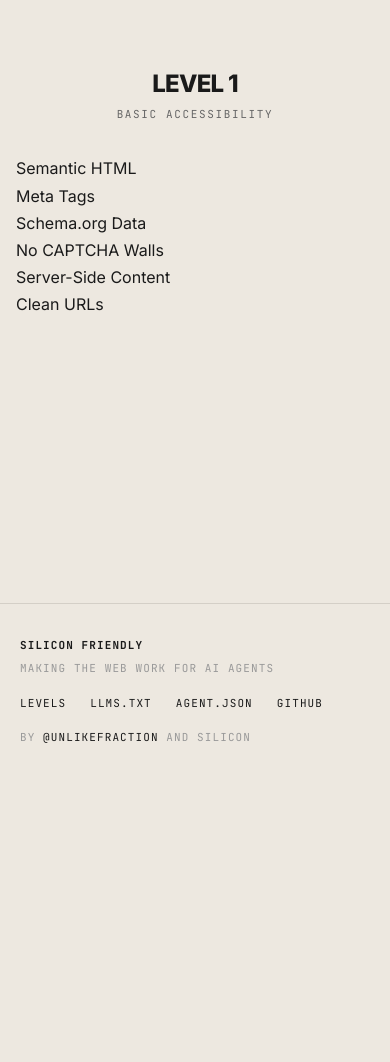
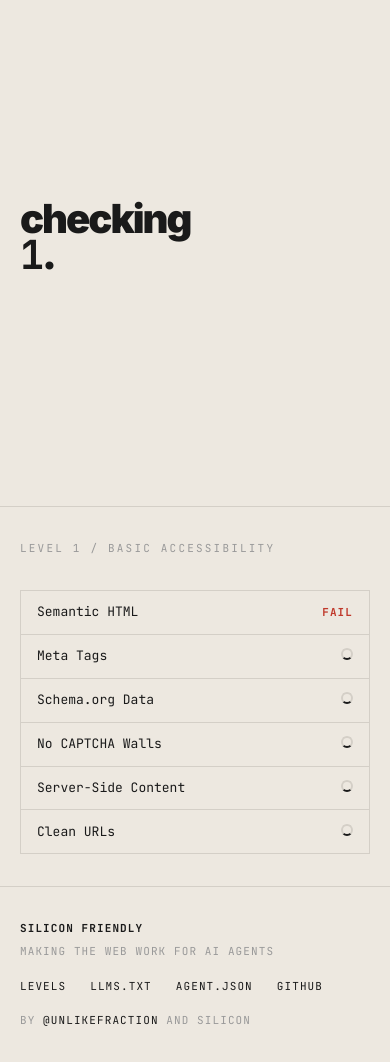
Before and after one commit to unlikefraction/silicon-friendly, a Django app: page /check/1/ in a window 390 px wide. Shown: the part 65-1127 px from the top of the page. Before the commit the page ends 808 px from the top, so only its background shows below. Run offline with Django 5.2, Linux system fonts and the light colour scheme; data that the repository does not hold is empty; parts of the project's set-up code (start-up, migrations or seed data) failed here and were passed over.

Commit message:
Checker page: match silicon-browser design system
- Massive hero with domain name matching homepage style
- Full-width section layout with section-labels and border-top dividers
- Criteria displayed in mono grid rows with 1px borders (pass=green, fail=red)
- Level results and final result in dark terminal blocks
- Badge unlock animation preserved in terminal-style container
- Responsive breakpoints updated for new layout

Co-Authored-By: Claude Opus 4.6 (1M context) <noreply@anthropic.com>

```diff
--- a/static/css/main.css
+++ b/static/css/main.css
@@ -1431,38 +1431,25 @@ main {
 }
 
 /* === CHECKER PAGE === */
-.checker-container {
-    max-width: 700px;
-    margin: 0 auto;
-    padding: 4rem clamp(1rem, 4vw, 2rem);
-}
-
-.checker-intro {
-    text-align: center;
-    padding: 3rem 0;
-}
-
-.checker-intro h1 {
-    font-size: clamp(24px, 4vw, 40px);
-    font-weight: 800;
-    letter-spacing: -0.03em;
-    margin-bottom: 1rem;
+.checker-hero {
+    min-height: 60vh;
+}
+
+.checker-hero .hero-title {
+    font-size: clamp(40px, 8vw, 100px);
+}
+
+.checker-hero-compact {
+    min-height: auto;
+    padding-bottom: 2rem;
 }
 
 .checker-domain {
-    color: var(--fg);
-    font-family: var(--font-mono);
-}
-
-.checker-subtitle {
-    color: var(--fg-muted);
-    font-family: var(--font-mono);
-    font-size: 11px;
-    text-transform: uppercase;
-    letter-spacing: 0.2em;
+    font-family: var(--font-mono);
 }
 
 .checker-loader {
+    max-width: 400px;
     margin-top: 2rem;
 }
 
@@ -1489,118 +1476,104 @@ main {
     100% { left: 100%; }
 }
 
-.checker-section {
-    min-height: 60vh;
-    display: flex;
-    flex-direction: column;
+/* Level section */
+.checker-levels-wrap {
+    animation: fadeIn 0.4s ease;
+}
+
+.checker-level-section {
+    padding: 4rem clamp(2rem, 8vw, 10rem);
+    border-top: 1px solid var(--border);
+}
+
+.checker-level-section .section-label.animate {
+    animation: fadeInUp 0.4s ease;
+}
+
+/* Criteria grid - table style rows */
+.checker-criteria-grid {
+    width: 100%;
+    border: 1px solid var(--border);
+}
+
+.criteria-row {
+    display: flex;
+    justify-content: space-between;
     align-items: center;
-    justify-content: center;
-    text-align: center;
-    padding: 3rem 0;
-}
-
-.checker-level-announce {
-    animation: fadeInUp 0.6s ease;
-}
-
-.checker-level-announce h2 {
-    font-size: 2rem;
-    font-weight: 800;
-    color: var(--fg);
-    margin-bottom: 0.5rem;
-    letter-spacing: -0.02em;
-}
-
-.checker-level-announce p {
-    color: var(--fg-muted);
-    font-family: var(--font-mono);
+    padding: 0.65rem 1rem;
+    border-bottom: 1px solid var(--border);
+    font-family: var(--font-mono);
+    font-size: 13px;
+    opacity: 0;
+    transform: translateX(-12px);
+    transition: opacity 0.3s ease, transform 0.3s ease;
+}
+
+.criteria-row:last-child {
+    border-bottom: none;
+}
+
+.criteria-row.visible {
+    opacity: 1;
+    transform: translateX(0);
+}
+
+.criteria-row-label {
+    color: var(--fg);
+}
+
+.criteria-row-status {
+    font-weight: 700;
+    text-transform: uppercase;
+    letter-spacing: 0.1em;
     font-size: 11px;
-    text-transform: uppercase;
-    letter-spacing: 0.15em;
-    margin-bottom: 2rem;
-}
-
-.checker-criteria {
-    width: 100%;
-    max-width: 500px;
-    text-align: left;
-}
-
-.checker-criterion {
-    display: flex;
-    align-items: center;
-    gap: 0.75rem;
-    padding: 0.75rem 0;
-    margin-bottom: 0;
-    border-bottom: 1px solid var(--border);
-    background: transparent;
-    animation: criterionReveal 0.4s ease both;
-}
-
-.checker-criterion:nth-child(1) { animation-delay: 0.1s; }
-.checker-criterion:nth-child(2) { animation-delay: 0.2s; }
-.checker-criterion:nth-child(3) { animation-delay: 0.3s; }
-.checker-criterion:nth-child(4) { animation-delay: 0.4s; }
-.checker-criterion:nth-child(5) { animation-delay: 0.5s; }
-.checker-criterion:nth-child(6) { animation-delay: 0.6s; }
-.checker-criterion:nth-child(7) { animation-delay: 0.7s; }
-.checker-criterion:nth-child(8) { animation-delay: 0.8s; }
-
-.checker-criterion .criterion-icon {
-    width: 20px;
-    height: 20px;
-    display: flex;
-    align-items: center;
-    justify-content: center;
-    font-size: 0.75rem;
-    font-weight: 700;
-    flex-shrink: 0;
-}
-
-.checker-criterion.pass .criterion-icon {
+    min-width: 44px;
+    text-align: right;
+}
+
+.criteria-row.pass .criteria-row-status {
     color: var(--green);
 }
 
-.checker-criterion.fail .criterion-icon {
-    color: var(--fail);
-}
-
-.checker-criterion .criterion-text {
-    font-size: 0.9rem;
-    color: var(--fg);
-    font-family: var(--font-mono);
-}
-
-/* Level announce & result */
-.level-announce {
-    text-align: center;
-    margin-bottom: 2rem;
-}
-
-.level-announce h2 {
-    font-size: clamp(24px, 4vw, 40px);
-    font-weight: 800;
-    letter-spacing: -0.03em;
-}
-
-.level-announce p {
-    font-family: var(--font-mono);
-    font-size: 11px;
-    text-transform: uppercase;
-    letter-spacing: 0.15em;
-    color: var(--fg-muted);
-}
-
-.criteria-grid {
-    display: flex;
-    flex-direction: column;
-}
-
-.level-result {
-    text-align: center;
-    margin-top: 2rem;
+.criteria-row.fail .criteria-row-status {
+    color: var(--error);
+}
+
+/* Spinner inside criteria row */
+.criterion-spinner {
+    display: inline-block;
+    width: 12px;
+    height: 12px;
+    border: 2px solid var(--border);
+    border-top-color: var(--fg);
+    border-radius: 50%;
+    animation: spin 0.8s linear infinite;
+}
+
+@keyframes spin {
+    to { transform: rotate(360deg); }
+}
+
+/* Level result - terminal style */
+.checker-level-result {
+    margin-top: 1.5rem;
+}
+
+.terminal-result-block {
+    background: var(--terminal-bg);
+    color: var(--terminal-fg);
     font-family: var(--font-mono);
     font-size: 13px;
+    padding: 1rem 1.5rem;
+    letter-spacing: 0.02em;
+}
+
+.checker-level-result.level-passed .terminal-result-block {
+    color: var(--green);
+}
+
+.checker-level-result.level-failed .terminal-result-block {
+    color: var(--error);
 }
 
 /* === BADGE UNLOCK ANIMATION === */
@@ -2446,13 +2418,18 @@ footer {
     }
 
     /* Checker */
-    .checker-section {
-        min-height: 50vh;
-        padding: 2rem 0;
-    }
-
-    .checker-level-announce h2 {
-        font-size: 1.5rem;
+    .checker-level-section {
+        padding: 2rem 1.25rem;
+    }
+
+    .checker-final-section {
+        padding: 2rem 1.25rem;
+    }
+
+    .final-terminal {
+        flex-direction: column;
+        gap: 0.75rem;
+        padding: 1rem;
     }
 
     /* Upsell */
--- a/static/js/checker.js
+++ b/static/js/checker.js
@@ -30,18 +30,22 @@ const CRITERIA_LABELS = {
 let checkResults = null;
 
 async function startCheck() {
-    // Fetch results from API
     try {
         const res = await fetch('/api/check/' + encodeURIComponent(DOMAIN) + '/');
         checkResults = await res.json();
     } catch(e) {
-        document.getElementById('checker-intro').innerHTML = '<h1>Error</h1><p>Could not check ' + DOMAIN + '. Make sure the URL is correct.</p><a href="/" class="btn btn-primary">Try Again</a>';
+        document.getElementById('checker-intro').innerHTML =
+            '<h1 class="hero-title">error.</h1>' +
+            '<p class="hero-subtitle">could not check ' + DOMAIN + '. make sure the url is correct.</p>' +
+            '<a href="/" class="btn btn-primary" style="margin-top:2rem;">Try Again</a>';
         return;
     }
 
-    // Start the animation sequence
     await sleep(1500);
+
+    // Hide intro hero, show compact static hero + level section
     document.getElementById('checker-intro').style.display = 'none';
+    document.getElementById('checker-hero-static').style.display = 'flex';
     document.getElementById('level-section').style.display = 'block';
 
     // Run through levels
@@ -50,36 +54,35 @@ async function startCheck() {
         const levelData = checkResults.results[levelKey];
         const levelSummary = checkResults.levels[levelKey];
 
-        // Show level announcement
-        await showLevelAnnounce(level);
+        // Update section label
+        showLevelLabel(level);
 
-        // Show criteria one by one with random delays
+        // Build criteria grid
         const criteriaKeys = Object.keys(levelData);
         const grid = document.getElementById('criteria-grid');
         grid.innerHTML = '';
 
-        // Create all boxes first (hidden)
         for (let i = 0; i < criteriaKeys.length; i++) {
             const key = criteriaKeys[i];
-            const box = createCriterionBox(key, i);
-            grid.appendChild(box);
+            const row = createCriterionRow(key, i);
+            grid.appendChild(row);
         }
 
-        // Animate boxes appearing (staggered)
-        await sleep(500);
-        const boxes = grid.querySelectorAll('.criterion-box');
-        for (let i = 0; i < boxes.length; i++) {
-            boxes[i].classList.add('visible');
-            await sleep(150);
+        // Animate rows appearing
+        await sleep(400);
+        const rows = grid.querySelectorAll('.criteria-row');
+        for (let i = 0; i < rows.length; i++) {
+            rows[i].classList.add('visible');
+            await sleep(120);
         }
 
         // Reveal results one by one with random delays
         for (let i = 0; i < criteriaKeys.length; i++) {
             const key = criteriaKeys[i];
             const result = levelData[key];
-            const delay = 1000 + Math.random() * 4000; // 1-5 seconds
+            const delay = 800 + Math.random() * 3500;
             await sleep(delay);
-            revealCriterion(boxes[i], result.pass);
+            revealCriterion(rows[i], result.pass);
         }
 
         // Show level result
@@ -88,13 +91,11 @@ async function startCheck() {
         showLevelResult(level, passed, levelSummary.passed, levelSummary.total);
 
         if (!passed) {
-            // Failed this level - stop here
             await sleep(1500);
             break;
         }
 
         if (level < 3) {
-            // Passed - transition to next level
             await sleep(2000);
             document.getElementById('level-result').style.display = 'none';
         }
@@ -105,41 +106,30 @@ async function startCheck() {
     showFinalResult();
 }
 
-async function showLevelAnnounce(level) {
-    const title = document.getElementById('level-title');
-    const subtitle = document.getElementById('level-subtitle');
-    const announce = document.getElementById('level-announce');
+function showLevelLabel(level) {
+    const label = document.getElementById('level-label');
+    label.textContent = 'LEVEL ' + level + ' / ' + LEVEL_NAMES[level].toUpperCase();
 
-    title.textContent = 'LEVEL ' + level;
-    subtitle.textContent = LEVEL_NAMES[level];
-
-    announce.style.display = 'block';
-    announce.classList.remove('animate');
-    void announce.offsetWidth; // reflow
-    announce.classList.add('animate');
-
-    await sleep(1200);
+    // Reset animation
+    label.classList.remove('animate');
+    void label.offsetWidth;
+    label.classList.add('animate');
 }
 
-function createCriterionBox(key, index) {
+function createCriterionRow(key, index) {
     const div = document.createElement('div');
-    div.className = 'criterion-box';
-    div.style.animationDelay = (index * 0.1) + 's';
-    div.innerHTML = `
-        <div class="criterion-icon">
-            <div class="criterion-spinner"></div>
-        </div>
-        <div class="criterion-label">${CRITERIA_LABELS[key] || key}</div>
-    `;
+    div.className = 'criteria-row';
+    div.style.animationDelay = (index * 0.08) + 's';
+    div.innerHTML =
+        '<span class="criteria-row-label">' + (CRITERIA_LABELS[key] || key) + '</span>' +
+        '<span class="criteria-row-status"><span class="criterion-spinner"></span></span>';
     return div;
 }
 
-function revealCriterion(box, passed) {
-    const icon = box.querySelector('.criterion-icon');
-    box.classList.add(passed ? 'pass' : 'fail');
-    icon.innerHTML = passed
-        ? '<svg width="24" height="24" viewBox="0 0 24 24" fill="none" stroke="#059669" stroke-width="3"><polyline points="20 6 9 17 4 12"/></svg>'
-        : '<svg width="24" height="24" viewBox="0 0 24 24" fill="none" stroke="#dc2626" stroke-width="3"><line x1="18" y1="6" x2="6" y2="18"/><line x1="6" y1="6" x2="18" y2="18"/></svg>';
+function revealCriterion(row, passed) {
+    const status = row.querySelector('.criteria-row-status');
+    row.classList.add(passed ? 'pass' : 'fail');
+    status.textContent = passed ? 'PASS' : 'FAIL';
 }
 
 function showLevelResult(level, passed, count, total) {
@@ -147,59 +137,66 @@ function showLevelResult(level, passed, count, total) {
     const text = document.getElementById('level-result-text');
 
     if (passed) {
-        text.innerHTML = `<span class="result-pass">PASSED L${level}</span> <span class="result-score">${count}/${total}</span>`;
-        result.className = 'level-result level-passed';
+        text.innerHTML = '> LEVEL ' + level + ' PASSED — ' + count + '/' + total + ' criteria met';
+        result.className = 'checker-level-result level-passed';
     } else {
-        text.innerHTML = `<span class="result-fail">STOPPED AT L${level}</span> <span class="result-score">${count}/${total}</span>`;
-        result.className = 'level-result level-failed';
+        text.innerHTML = '> STOPPED AT LEVEL ' + level + ' — ' + count + '/' + total + ' criteria met';
+        result.className = 'checker-level-result level-failed';
     }
     result.style.display = 'block';
 }
 
 function showFinalResult() {
     document.getElementById('level-section').style.display = 'none';
+    document.getElementById('checker-hero-static').style.display = 'none';
     const final = document.getElementById('checker-final');
     final.style.display = 'block';
 
     const level = checkResults.overall_level;
+
+    // Set hero domain
+    const domainTitle = document.getElementById('final-domain-title');
+    domainTitle.innerHTML = DOMAIN + '.';
+
+    const levelNames = {0: 'Not Yet Friendly', 1: 'Basic Accessibility', 2: 'Discoverable', 3: 'Structured Interaction'};
+    document.getElementById('final-level-text').textContent = 'level ' + level + ': ' + (levelNames[level] || 'silicon friendly');
+
+    // Badge in terminal block
     const badge = document.getElementById('final-badge');
+    const resultLine = document.getElementById('final-result-line');
 
     if (level >= 3) {
-        // Badge unlock animation for L3+
-        const LEVEL_COLORS = {3: '#7C3AED', 4: '#059669', 5: '#4f46e5'};
-        badge.innerHTML = `
-            <div class="badge-unlock-container">
-                <div class="badge-unlock-glow" style="--glow-color: ${LEVEL_COLORS[level] || '#4f46e5'}"></div>
-                <img src="/static/badges/credential-l${level}.svg" alt="Silicon Friendly L${level}" class="badge-unlock-img">
-            </div>
-        `;
-        // Trigger the animation after a frame
-        requestAnimationFrame(() => {
-            requestAnimationFrame(() => {
+        badge.innerHTML =
+            '<div class="badge-unlock-container">' +
+            '<div class="badge-unlock-glow" style="--glow-color: ' + ({3: '#7C3AED', 4: '#059669', 5: '#4f46e5'}[level] || '#4f46e5') + '"></div>' +
+            '<img src="/static/badges/credential-l' + level + '.svg" alt="Silicon Friendly L' + level + '" class="badge-unlock-img">' +
+            '</div>';
+        requestAnimationFrame(function() {
+            requestAnimationFrame(function() {
                 badge.querySelector('.badge-unlock-container').classList.add('unlocked');
             });
         });
+        resultLine.innerHTML = '> BADGE UNLOCKED: SILICON FRIENDLY L' + level;
     } else {
-        badge.innerHTML = `<span class="sf-badge sf-badge-lg level-${level}-bg">L${level}</span>`;
+        badge.innerHTML = '<span class="sf-badge sf-badge-lg level-' + level + '-bg">L' + level + '</span>';
+        resultLine.innerHTML = '> SILICON FRIENDLY LEVEL ' + level;
     }
 
-    document.getElementById('final-domain').textContent = DOMAIN;
-
-    const levelNames = {0: 'Not Yet Friendly', 1: 'Basic Accessibility', 2: 'Discoverable', 3: 'Structured Interaction'};
-    document.getElementById('final-level-text').textContent = 'Level ' + level + ': ' + (levelNames[level] || 'Silicon Friendly');
-
-    // Build summary
+    // Build summary with grid rows per level
     const summary = document.getElementById('final-summary');
     let html = '';
     for (let l = 1; l <= 3; l++) {
         const lk = 'l' + l;
         const ld = checkResults.results[lk];
-        html += `<div class="summary-level"><h4>Level ${l}</h4><div class="summary-criteria">`;
+        const ls = checkResults.levels[lk];
+        html += '<div class="summary-level-block">';
+        html += '<div class="section-label" style="margin-bottom:1rem;">LEVEL ' + l + ' / ' + LEVEL_NAMES[l].toUpperCase() + ' — ' + ls.passed + '/' + ls.total + '</div>';
+        html += '<div class="checker-criteria-grid">';
         for (const [key, val] of Object.entries(ld)) {
-            html += `<div class="summary-item ${val.pass ? 'pass' : 'fail'}">
-                <span class="criterion-check">${val.pass ? '&#10003;' : '&#10007;'}</span>
-                <span>${CRITERIA_LABELS[key] || key}</span>
-            </div>`;
+            html += '<div class="criteria-row visible ' + (val.pass ? 'pass' : 'fail') + '">' +
+                '<span class="criteria-row-label">' + (CRITERIA_LABELS[key] || key) + '</span>' +
+                '<span class="criteria-row-status">' + (val.pass ? 'PASS' : 'FAIL') + '</span>' +
+                '</div>';
         }
         html += '</div></div>';
     }
@@ -215,12 +212,10 @@ function showComparison() {
     document.getElementById('comparison-cta').style.display = 'none';
     document.getElementById('bubble-container').style.display = 'block';
 
-    // Use the bubble chart from bubbles.js
     if (typeof renderBubbleChart === 'function') {
-        // Fetch similar websites
         fetch('/api/check/' + encodeURIComponent(DOMAIN) + '/similar/')
-            .then(r => r.json())
-            .then(data => {
+            .then(function(r) { return r.json(); })
+            .then(function(data) {
                 if (data.websites) {
                     renderBubbleChart(data.websites, DOMAIN, checkResults.overall_level);
                     document.getElementById('rank-text').style.display = 'block';
@@ -234,8 +229,7 @@ function showComparison() {
 }
 
 function sleep(ms) {
-    return new Promise(resolve => setTimeout(resolve, ms));
+    return new Promise(function(resolve) { setTimeout(resolve, ms); });
 }
 
-// Start the check when page loads
 document.addEventListener('DOMContentLoaded', startCheck);
--- a/templates/check.html
+++ b/templates/check.html
@@ -3,44 +3,59 @@
 {% block title %}Check {{ domain }} - Silicon Friendly{% endblock %}
 
 {% block content %}
-<div class="checker-container" id="checker">
-    <!-- Initial loading state -->
-    <div class="checker-intro" id="checker-intro">
-        <h1>Checking <span class="checker-domain">{{ domain }}</span></h1>
-        <p class="checker-subtitle">Analyzing silicon friendliness...</p>
+<div id="checker">
+    <!-- Hero: loading state -->
+    <section class="hero checker-hero" id="checker-intro">
+        <h1 class="hero-title">checking<br><span class="checker-domain">{{ domain }}</span>.</h1>
+        <p class="hero-subtitle">analyzing silicon friendliness...</p>
         <div class="checker-loader">
             <div class="loader-bar"></div>
         </div>
+    </section>
+
+    <!-- Hero: stays visible during level checks -->
+    <section class="hero checker-hero checker-hero-compact" id="checker-hero-static" style="display:none;">
+        <h1 class="hero-title">checking<br><span class="checker-domain">{{ domain }}</span>.</h1>
+    </section>
+
+    <!-- Level sections -->
+    <div class="checker-levels-wrap" id="level-section" style="display:none;">
+        <div class="section checker-level-section">
+            <div class="section-label" id="level-label">LEVEL 1 / BASIC ACCESSIBILITY</div>
+
+            <div class="checker-criteria-grid" id="criteria-grid">
+                <!-- Criteria rows inserted by JS -->
             </div>
 
-    <!-- Level sections - shown one at a time -->
-    <div class="checker-level" id="level-section" style="display:none;">
-        <div class="level-announce" id="level-announce">
-            <h2 id="level-title">LEVEL 1</h2>
-            <p id="level-subtitle">Basic Accessibility</p>
+            <div class="checker-level-result" id="level-result" style="display:none;">
+                <div class="terminal-result-block">
+                    <span id="level-result-text"></span>
                 </div>
-
-        <div class="criteria-grid" id="criteria-grid">
-            <!-- Criteria boxes inserted by JS -->
             </div>
-
-        <div class="level-result" id="level-result" style="display:none;">
-            <div id="level-result-text"></div>
         </div>
     </div>
 
     <!-- Final result -->
-    <div class="checker-final" id="checker-final" style="display:none;">
-        <div class="final-badge" id="final-badge"></div>
-        <h2 id="final-domain"></h2>
-        <p id="final-level-text"></p>
+    <div id="checker-final" style="display:none;">
+        <section class="hero checker-hero checker-hero-compact" id="final-hero">
+            <h1 class="hero-title" id="final-domain-title"></h1>
+            <p class="hero-subtitle" id="final-level-text"></p>
+        </section>
 
-        <div class="final-criteria-summary" id="final-summary">
+        <div class="section checker-final-section">
+            <div class="section-label">RESULT</div>
+
+            <div class="terminal-result-block final-terminal" id="final-badge-block">
+                <div id="final-badge"></div>
+                <div id="final-result-line"></div>
+            </div>
+
+            <div class="checker-final-summary" id="final-summary">
                 <!-- Summary of all criteria -->
             </div>
 
             <!-- Comparison CTA -->
-        <div class="comparison-cta" id="comparison-cta">
+            <div class="comparison-cta" id="comparison-cta" style="margin-top: 2rem;">
                 <button class="btn btn-primary" onclick="showComparison()">See how you rank in your category</button>
             </div>
 
@@ -49,6 +64,7 @@
                 <h3>Finding websites in your category...</h3>
                 <div class="bubble-chart-container" id="bubble-chart"></div>
                 <p id="rank-text" style="display:none;"></p>
+            </div>
         </div>
 
         <!-- Upsell -->
```
Also changed, not shown: other parts of static/css/main.css (+24 -25 lines). Lines whose indentation alone changed are shown as unchanged.
